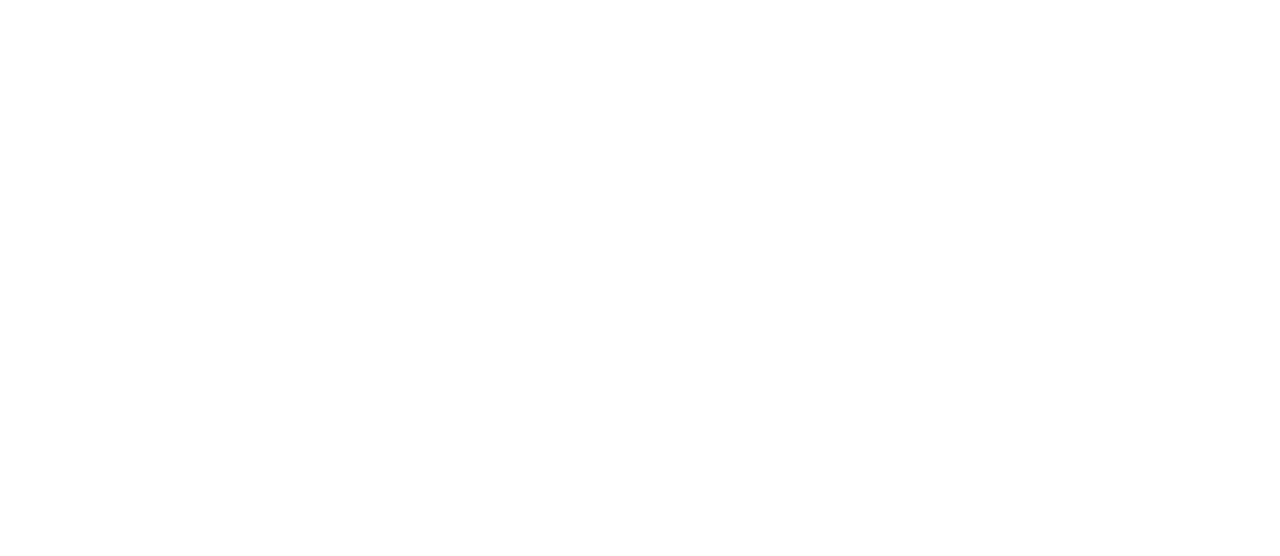
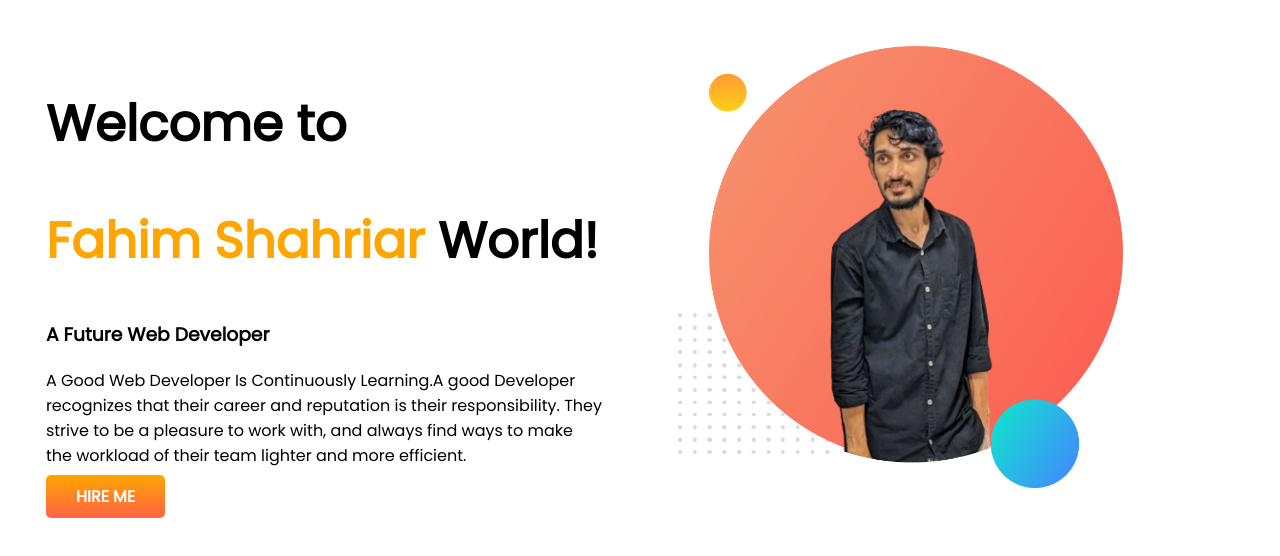
Before and after one commit to fahimshahriar98/dev-portfolio, a plain HTML site: page index.html in a window 1280 px wide. Drawn offline with Linux system fonts and the light colour scheme.

Commit message:
first part

```diff
--- a/index.html
+++ b/index.html
@@ -5,11 +5,31 @@
     <meta charset="UTF-8">
     <meta name="viewport" content="width=device-width, initial-scale=1.0">
     <title>Fahim portfolio</title>
+    <link rel="preconnect" href="https://fonts.googleapis.com">
+    <link rel="preconnect" href="https://fonts.gstatic.com" crossorigin>
+    <link href="https://fonts.googleapis.com/css2?family=Poppins&display=swap" rel="stylesheet">
     <link rel="stylesheet" href="style.css">
 </head>
 
 <body>
-
+    <section>
+        <div class="half-width">
+            <h1>Welcome to</h1>
+            <h1> <span class="orange-color">Fahim Shahriar</span> World!</h1>
+            <h3>A Future Web Developer</h3>
+            <p>A Good Web Developer Is Continuously Learning.A good Developer recognizes that their career and
+                reputation is
+                their responsibility. They strive to be a pleasure to work with, and always find ways to make the
+                workload
+                of
+                their team lighter and more efficient. </p>
+            <a class="link-button" target="_blank" href="https://www.linkedin.com/in/fahim-shahriar-27a4021a3/">HIRE
+                ME</a>
+        </div>
+        <div class="half-width">
+            <img src="showOff/my-bg7.png" alt="">
+        </div>
+    </section>
 </body>
 
 </html>
--- a/style.css
+++ b/style.css
@@ -0,0 +1,33 @@
+body {
+    font-family: 'Poppins', sans-serif;
+}
+
+h1 {
+    font-size: 50px;
+}
+
+.orange-color {
+    color: orange;
+}
+
+section {
+    display: flex;
+}
+
+.half-width {
+    width: 50%;
+    padding: 3%;
+}
+
+.half-width img {
+    width: 80%;
+}
+
+.link-button {
+    text-decoration: none;
+    background-image: linear-gradient(orange, tomato);
+    padding: 10px 30px;
+    color: white;
+    border-radius: 5px;
+    font-weight: 700;
+}
```
Also changed, not shown: images/dream-bg.png (added), images/exp-bg.png (added), images/jhankar.png (added), images/jhankar2.png (added), images/my-bg.png (added), images/my-bg2.png (added), images/top-banner.png (added), showOff/my-bg.png (added), showOff/my-bg2.png (added), showOff/my-bg3.png (added), showOff/my-bg4.png (added), showOff/my-bg5.png (added), showOff/my-bg6.png (added), showOff/my-bg7.png (added), 2 other files.
